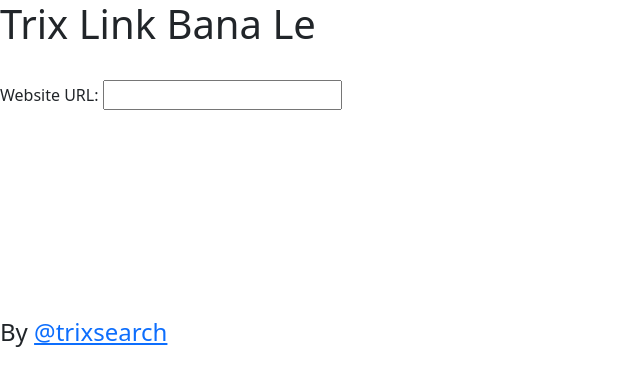
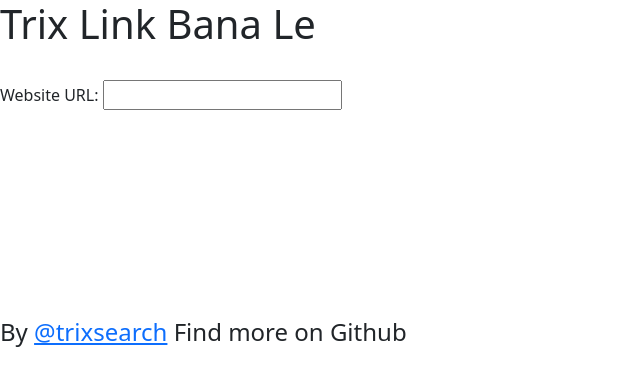
Before and after one commit to trixsearch/linkbanale, a Django app: page / in a window 1280 px wide. Shown: the top 386 px of the page, without its empty margins (0-640 px from the left). Run offline with Django 5.2, Linux system fonts and the light colour scheme.

Commit message:
Update base.html
For Updating Base.html

```diff
--- a/shortner/templates/base.html
+++ b/shortner/templates/base.html
@@ -19,7 +19,7 @@
 </br>
 </br>
 </br>
-<h4>By <a href="https://github.com/trixsearch/">@trixsearch</a></h4>
+<h4>By <a href="https://github.com/trixsearch/">@trixsearch</a> Find more on Github</h4>
     <script src="https://cdn.jsdelivr.net/npm/bootstrap@5.3.3/dist/js/bootstrap.bundle.min.js" integrity="sha384-YvpcrYf0tY3lHB60NNkmXc5s9fDVZLESaAA55NDzOxhy9GkcIdslK1eN7N6jIeHz" crossorigin="anonymous"></script>
   </body>
 </html>
```
